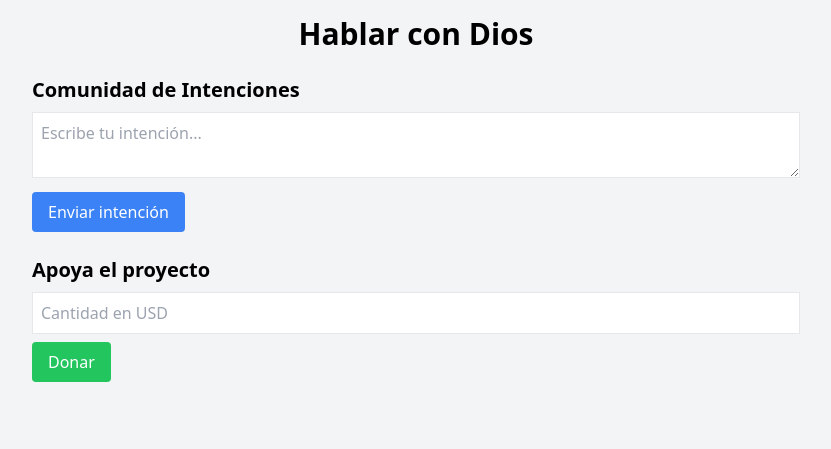
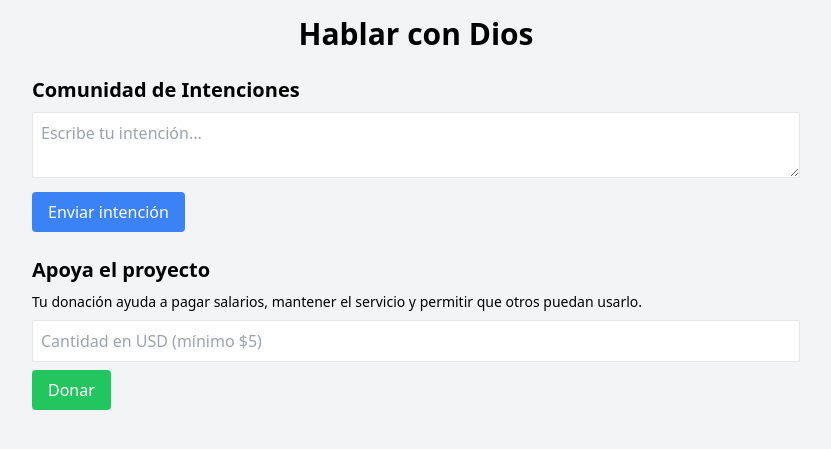
Before and after one commit to mayroga/CHAT-ESPIRITUAL, a Flask app: page / in a window 1280 px wide. Shown: the top 449 px of the page, without its empty margins (224-1055 px from the left). Run offline with Flask 3, Linux system fonts and the light colour scheme; parts of the project's set-up code (start-up, migrations or seed data) failed here and were passed over; some libraries are stand-ins or nearby versions.

Commit message:
Update index.html

```diff
--- a/app/templates/index.html
+++ b/app/templates/index.html
@@ -23,14 +23,16 @@
 
   <div class="mb-6">
     <h2 class="text-xl font-bold mb-2">Apoya el proyecto</h2>
-    <input type="number" id="donation-amount" class="border p-2 w-full mb-2" placeholder="Cantidad en USD">
+    <p class="text-sm mb-2">Tu donación ayuda a pagar salarios, mantener el servicio y permitir que otros puedan usarlo.</p>
+    <input type="number" id="donation-amount" class="border p-2 w-full mb-2" placeholder="Cantidad en USD (mínimo $5)">
     <button id="donate-btn" class="bg-green-500 text-white px-4 py-2 rounded">Donar</button>
   </div>
 </div>
 
 <script type="module">
 import ChatComponent from './static/js/ChatComponent.jsx';
-const apiUrl = 'https://chat-espiritual.onrender.com'; // ✅ Tu URL de Render
+
+const apiUrl = 'https://chat-espiritual.onrender.com';
 
 // Chat
 const root = document.getElementById("chat-root");
@@ -72,10 +74,11 @@ sendBtn.onclick = async () => {
 
 loadIntentions();
 
-// Donaciones Stripe
+// Donaciones
 const donateBtn = document.getElementById("donate-btn");
 donateBtn.onclick = async () => {
-  const amount = parseInt(document.getElementById("donation-amount").value * 100) || 100;
+  let amount = parseInt(document.getElementById("donation-amount").value);
+  if(!amount || amount < 5) amount = 5;
   const res = await fetch(apiUrl + "/create-donation-session", {
     method:"POST",
     headers:{"Content-Type":"application/json"},
```
